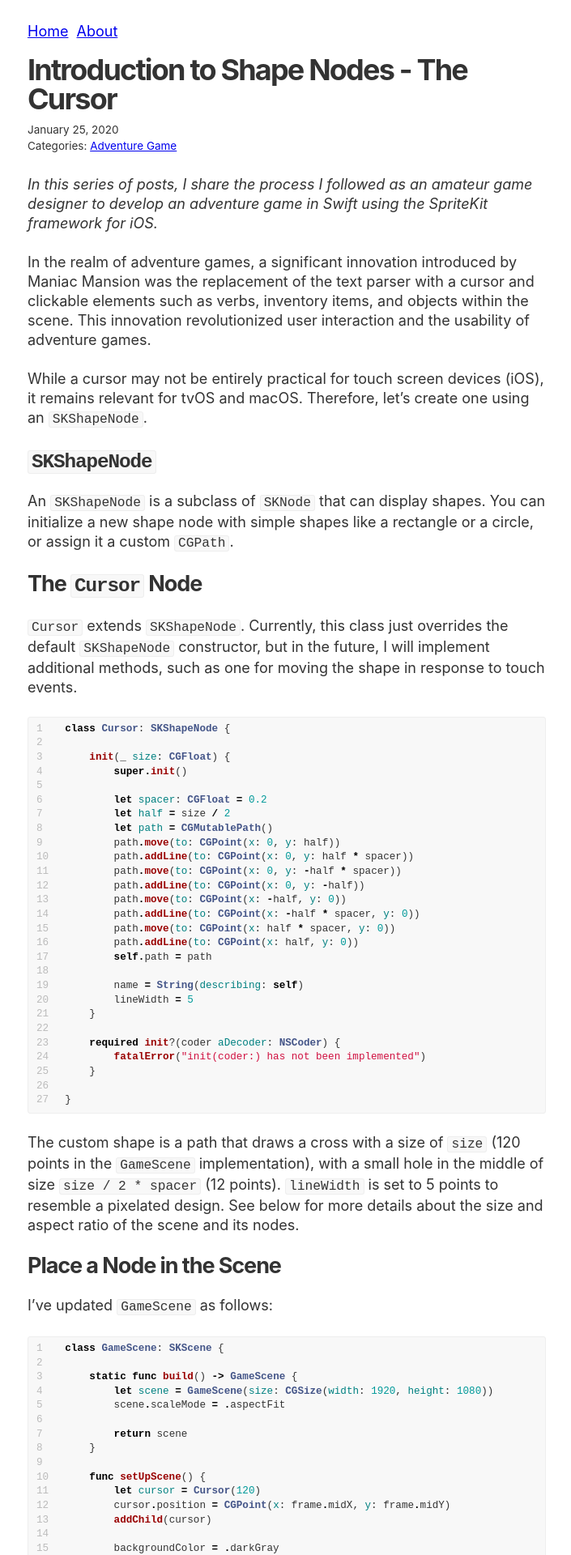
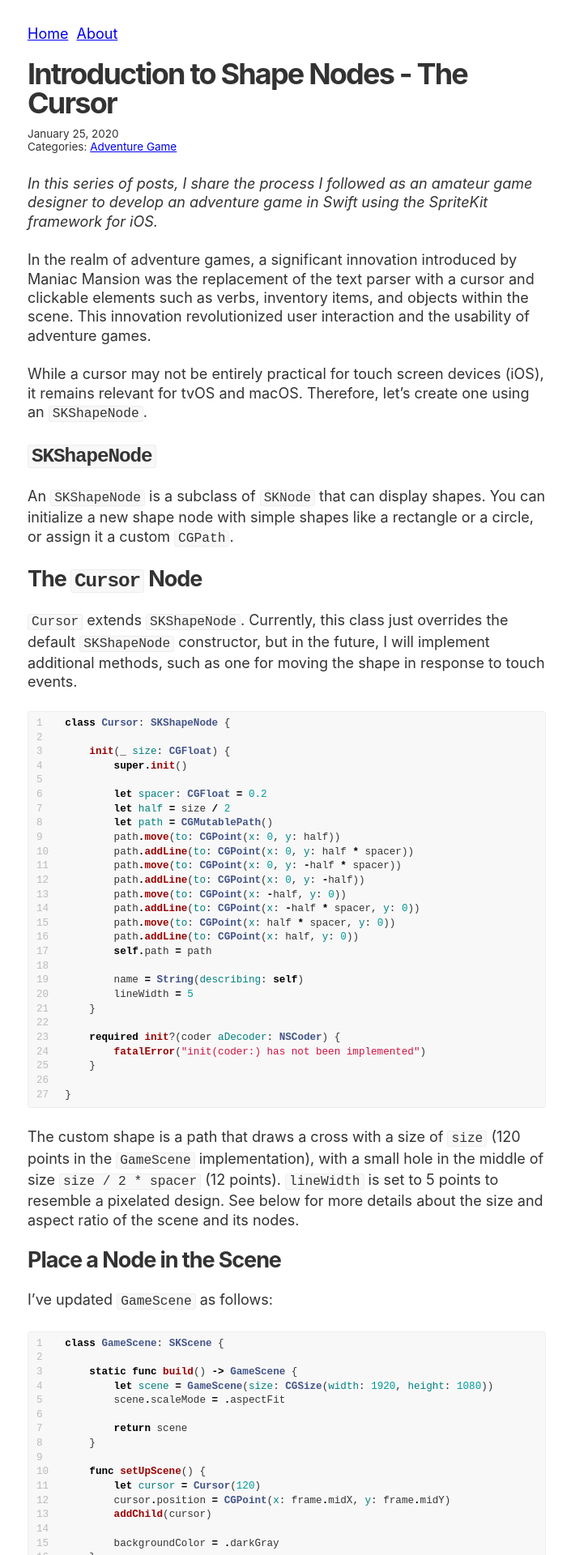
Before and after one commit to curlybracketshq/giovanni.curlybrackets.it, a Jekyll site: the page built from adventure-game/_posts/2020-01-25-introduction-to-shape-nodes-the-cursor.markdown, in a window 1280 px wide. Shown: the top 1920 px of the page at 81% size, without its empty margins (286-991 px from the left). Built offline with Jekyll 4.4.1, drawn with Linux system fonts in a browser that asks for light colours.

Commit message:
Minor stylistic changes

```diff
--- a/_includes/list_item.html
+++ b/_includes/list_item.html
@@ -1,4 +1,4 @@
-<li>
+<li class="archive_item">
   <h4><a href="{{ post.url | relative_url }}">{{ post.title }}</a></h4>
 
   {% include time.html post=post %}
--- a/_includes/time.html
+++ b/_includes/time.html
@@ -1,3 +1,3 @@
-<time datetime='{{ include.post.date | date: "%Y-%m-%d" }}'>
+<time datetime='{{ include.post.date | date: "%Y-%m-%d %T" }}'>
   {{ include.post.date | date: "%B %e, %Y" }}
 </time>
--- a/_layouts/post.html
+++ b/_layouts/post.html
@@ -20,13 +20,13 @@
 </article>
 
 {% if page.discussion %}
-  <p class="discussion">
+  <h4 class="discussion">
     Discussion on <a href="{{ page.discussion.url }}">{{ page.discussion.name }}</a>
-  </p>
+  </h4>
 {% endif %}
 
 {% if page.next.url %}
-  <p class="next">
+  <h4 class="next">
     Next: <a href="{{ page.next.url }}">{{ page.next.title }}</a>
-  </p>
+  </h4>
 {% endif %}
--- a/stylesheets/style.css
+++ b/stylesheets/style.css
@@ -42,11 +42,12 @@
 }
 
 p {
-  line-height: 24px;
+  line-height: 1.3em;
   margin: 24px 0;
 }
 
 ul, ol {
+  line-height: 1.3em;
   margin-top: 10px;
   padding-left: 40px;
 }
@@ -61,6 +62,10 @@
 
 li {
   margin-bottom: 10px;
+}
+
+li.archive_item > h4 {
+  margin-bottom: 2px;
 }
 
 ul.unstyled,
@@ -167,10 +172,6 @@
   margin: 0;
 }
 
-p.discussion, p.next {
-  font-weight: bold;
-}
-
 p.intro {
   font-style: italic;
 }
```
